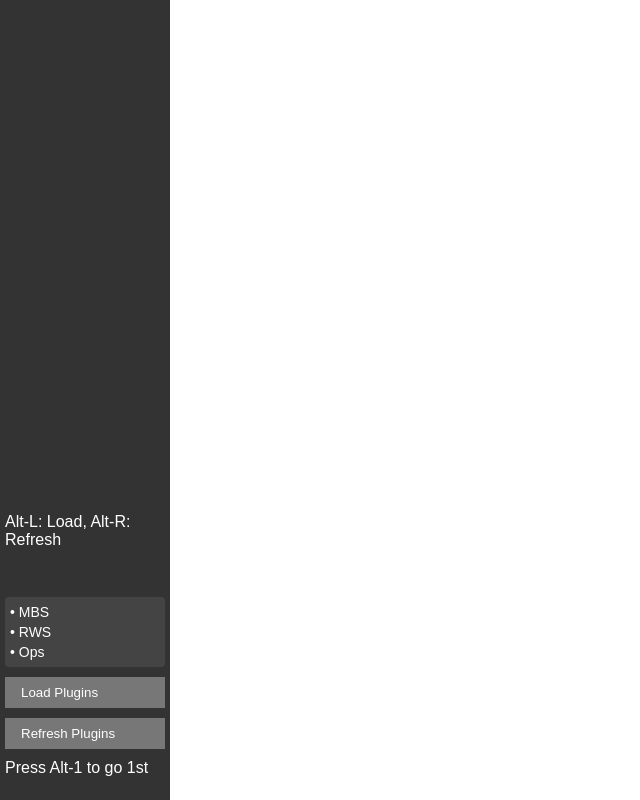
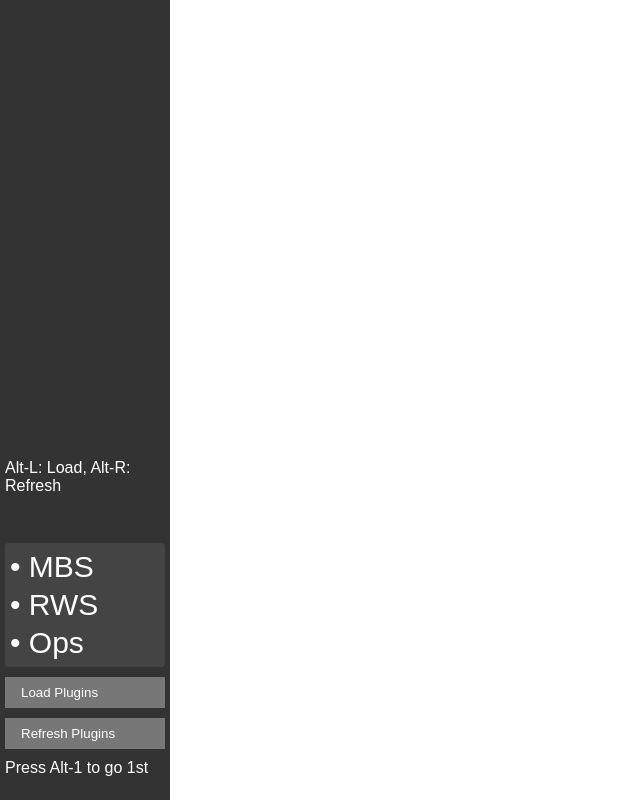
Before and after one commit to cragtlab/apps2, a browser extension: page plugin/plugins.htm in a window 1280 px wide. Shown: the whole page, without its empty margins (0-640 px from the left). Drawn offline with Linux system fonts and the light colour scheme.

Commit message:
Update plugins.htm

```diff
--- a/plugin/plugins.htm
+++ b/plugin/plugins.htm
@@ -83,7 +83,7 @@
   <div id="tabBar">
     <font color=white>Alt-L: Load, Alt-R: Refresh</font><br/>
     <div id="passIndicator" style="color: yellow; margin: 5px 0; font-weight: bold; min-height: 20px; font-size: 16px;"></div>
-    <div id="passLabelsList" style="color: white; font-size: 14px; margin-bottom: 10px; display: block; background: #444; padding: 5px; border-radius: 4px;"></div>
+    <div id="passLabelsList" style="color: white; font-size: 30px; margin-bottom: 10px; display: block; background: #444; padding: 5px; border-radius: 4px;"></div>
     <button id="loadBtn" class="controlBtn">Load Plugins</button>
     <button id="refreshBtn" class="controlBtn">Refresh Plugins</button>
     <font color=white>Press Alt-1 to go 1st</font><br/>
```
